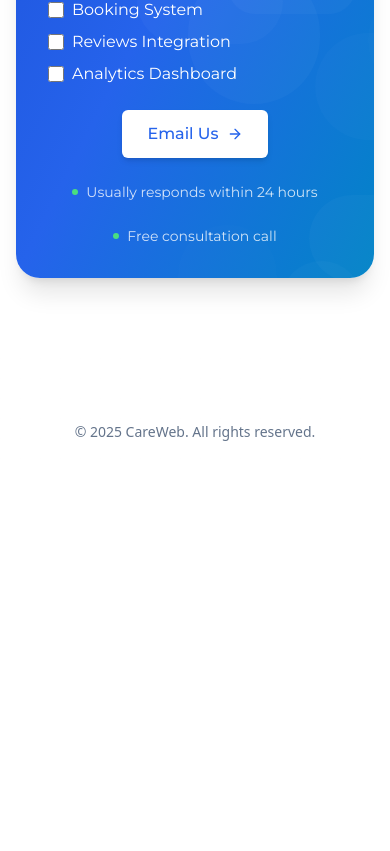
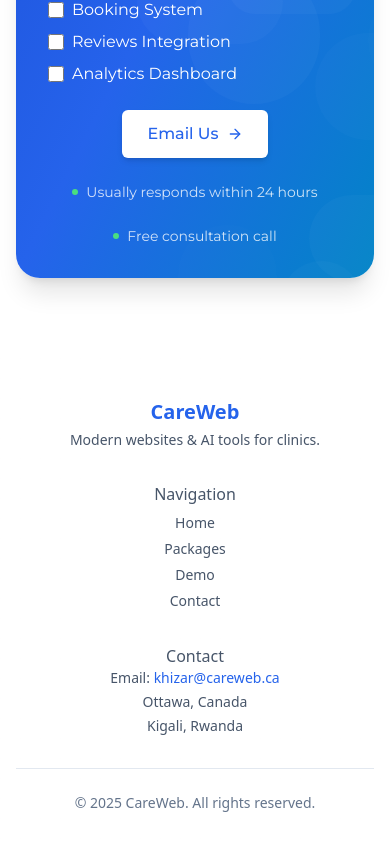
Before and after one commit to khizarrm/careweb, a Next.js app: page / in a window 390 px wide. Shown: the part 7610-8461 px from the top of the page. Before the commit the page ends 8084 px from the top, so only its background shows below. Built offline with nearby package versions, Linux system fonts and the light colour scheme.

Commit message:
added footer stuff

```diff
--- a/components/footer.tsx
+++ b/components/footer.tsx
@@ -11,14 +11,46 @@ export function Footer() {
   ]
 
   return (
-    <footer className="bg-white py-8 relative">
+    <footer className="bg-white py-10 relative">
       <div className="absolute inset-0 bg-grid-pattern opacity-5 pointer-events-none"></div>
 
+      <div className="relative max-w-7xl mx-auto px-4 sm:px-6 lg:px-8 text-slate-600">
+        <div className="flex flex-col md:flex-row justify-between items-center gap-8 text-center md:text-left">
+          <div>
+            <h2 className="text-xl font-semibold text-blue-600">CareWeb</h2>
+            <p className="text-sm mt-1">Modern websites & AI tools for clinics.</p>
+          </div>
 
-        <div className="mt-8 text-center text-sm text-slate-500">
+          <div className="space-y-1">
+            <h3 className="font-medium">Navigation</h3>
+            <ul className="space-y-0.5">
+              {navLinks.map((link) => (
+                <li key={link.name}>
+                  <Link href={link.href} className="hover:underline text-sm">
+                    {link.name}
+                  </Link>
+                </li>
+              ))}
+            </ul>
+          </div>
+
+          <div>
+            <h3 className="font-medium">Contact</h3>
+            <p className="text-sm">
+              Email:{" "}
+              <a href="mailto:khizar@careweb.ca" className="text-blue-600 hover:underline">
+                khizar@careweb.ca
+              </a>
+            </p>
+            <p className="text-sm mt-1">Ottawa, Canada</p>
+            <p className="text-sm mt-1">Kigali, Rwanda</p>
+          </div>
+        </div>
+
+        <div className="mt-8 border-t border-slate-200 pt-6 text-center text-sm text-slate-500">
           &copy; {currentYear} CareWeb. All rights reserved.
         </div>
-
+      </div>
     </footer>
   )
 }
```
